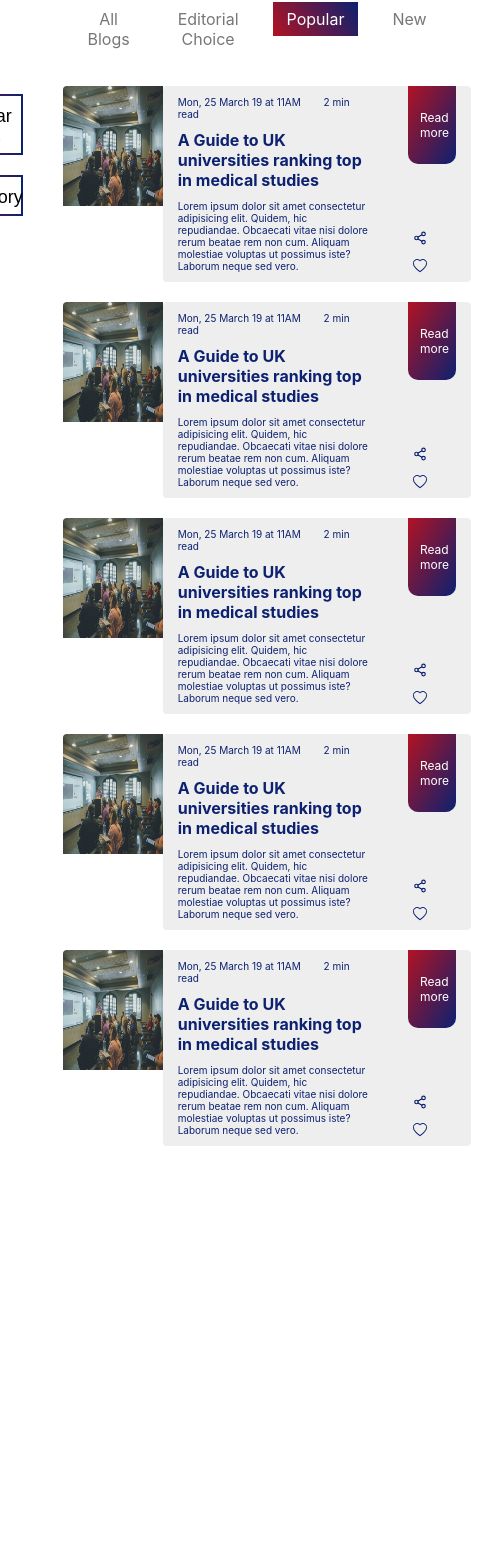
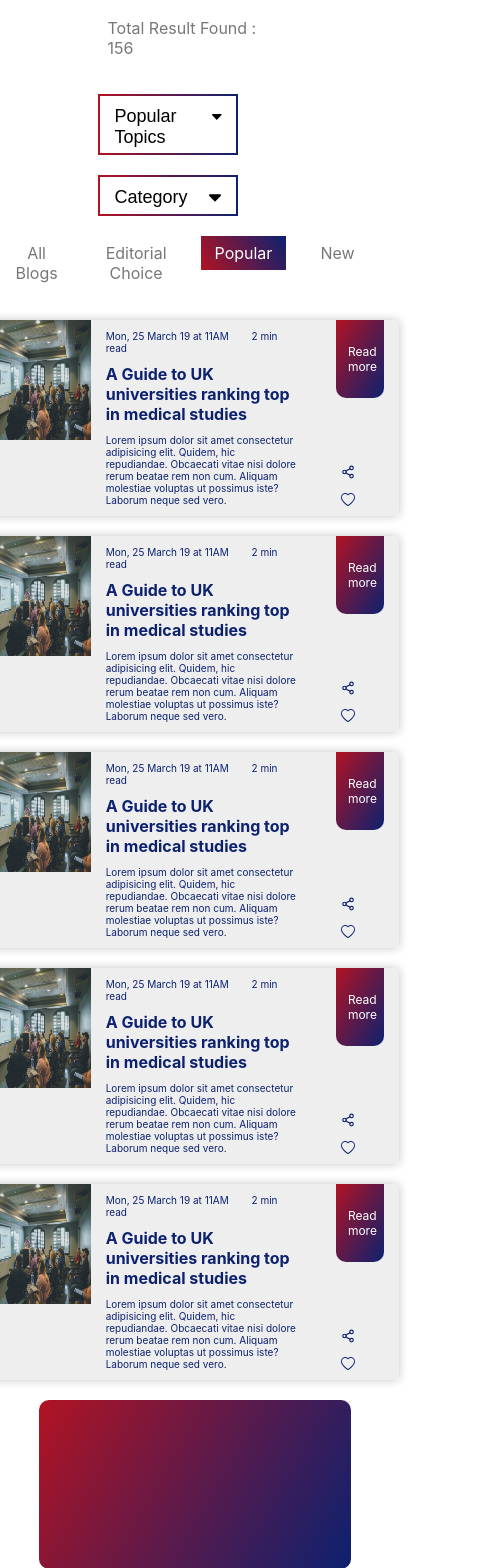
Before and after one commit to ShivanshuAtGit/cspar-task, a React (Create React App) app: page / in a window 390 px wide. Shown: the part 206-1774 px from the top of the page, 491 px wide, since content can reach past the window. Before the commit the page ends 1372 px from the top, so only its background shows below. Built offline with nearby package versions, Linux system fonts and the light colour scheme.

Commit message:
media query aaded

```diff
--- a/src/App.css
+++ b/src/App.css
@@ -2,3 +2,9 @@
   display: flex;
   justify-content: center;
 }
+
+@media screen and (max-width: 900px) {
+  .main-block {
+    flex-wrap: wrap;
+  }
+}
--- a/src/components/AdsBanner/style.css
+++ b/src/components/AdsBanner/style.css
@@ -9,3 +9,13 @@
   background: linear-gradient(120deg, #b11323, #0c2170);
   border-radius: 10px;
 }
+
+@media screen and (max-width: 900px) {
+  .banner-block {
+    flex-basis: 100%;
+  }
+  .banner {
+    height: 20vh;
+    margin: 0 auto;
+  }
+}
--- a/src/components/Card/style.css
+++ b/src/components/Card/style.css
@@ -4,6 +4,8 @@
   margin: 20px 0;
   border-radius: 4px;
   overflow: hidden;
+  box-shadow: 0 0 10px rgba(15, 15, 15, 0.24);
+  background-color: #eee;
 }
 
 .card:hover .card-content-section {
--- a/src/components/Header/style.css
+++ b/src/components/Header/style.css
@@ -7,6 +7,7 @@
   direction: row;
   padding: 10px;
   padding-left: 80px;
+  overflow-x: auto;
 }
 
 .nav li {
--- a/src/components/LeftComponent/style.css
+++ b/src/components/LeftComponent/style.css
@@ -12,3 +12,12 @@
 .dropdown-block {
   margin: 10px 0;
 }
+
+@media screen and (max-width: 900px) {
+  .left-block {
+    flex-direction: row;
+    flex-wrap: wrap;
+    align-items: center;
+    flex-basis: 50%;
+  }
+}
--- a/src/components/RightComponent/style.css
+++ b/src/components/RightComponent/style.css
@@ -35,3 +35,10 @@
   background: linear-gradient(-120deg, #0c2170, #b11323);
   color: white;
 }
+
+@media screen and (max-width: 900px) {
+  .right-block {
+    flex-basis: 70%;
+    padding: 0 20px;
+  }
+}
```
